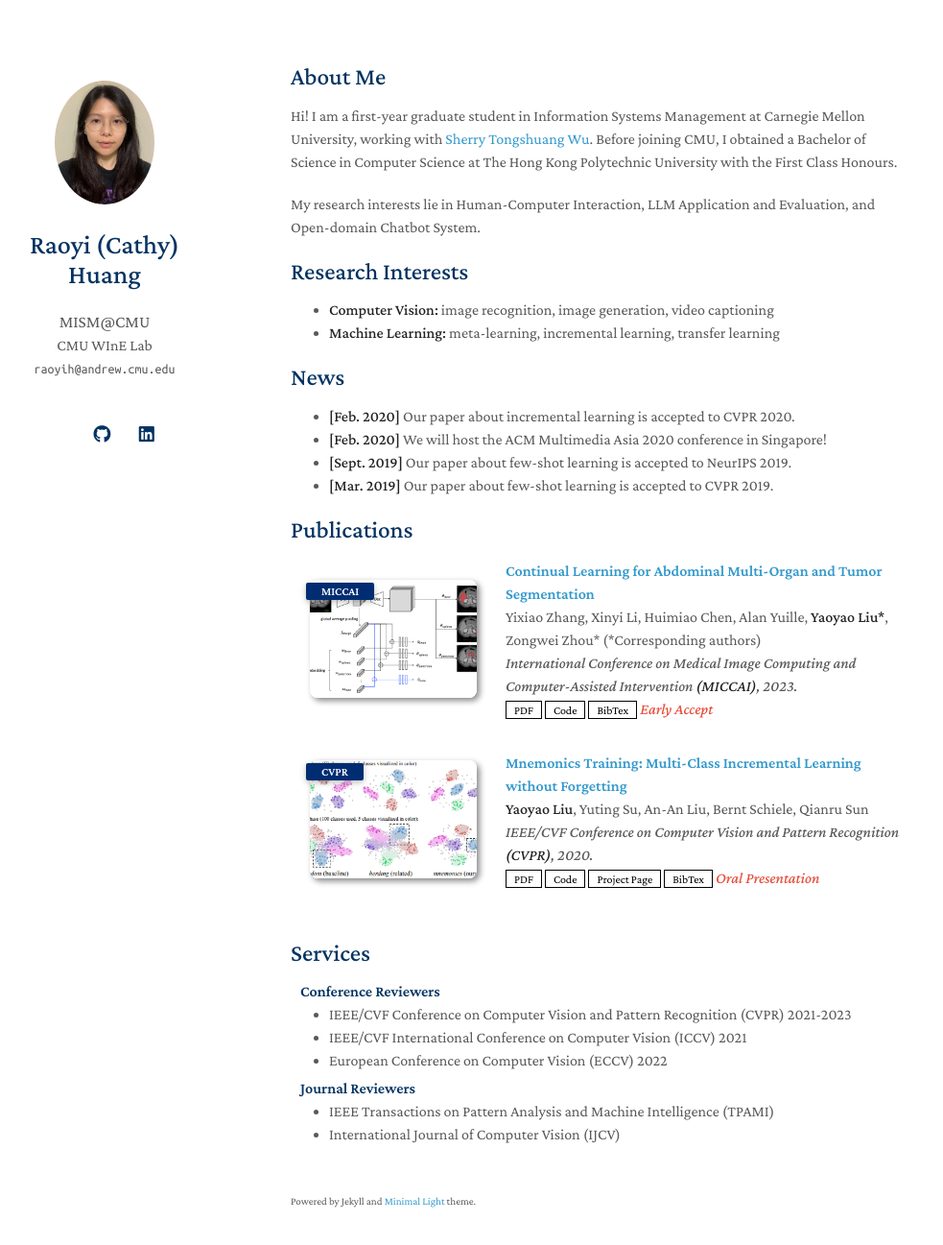
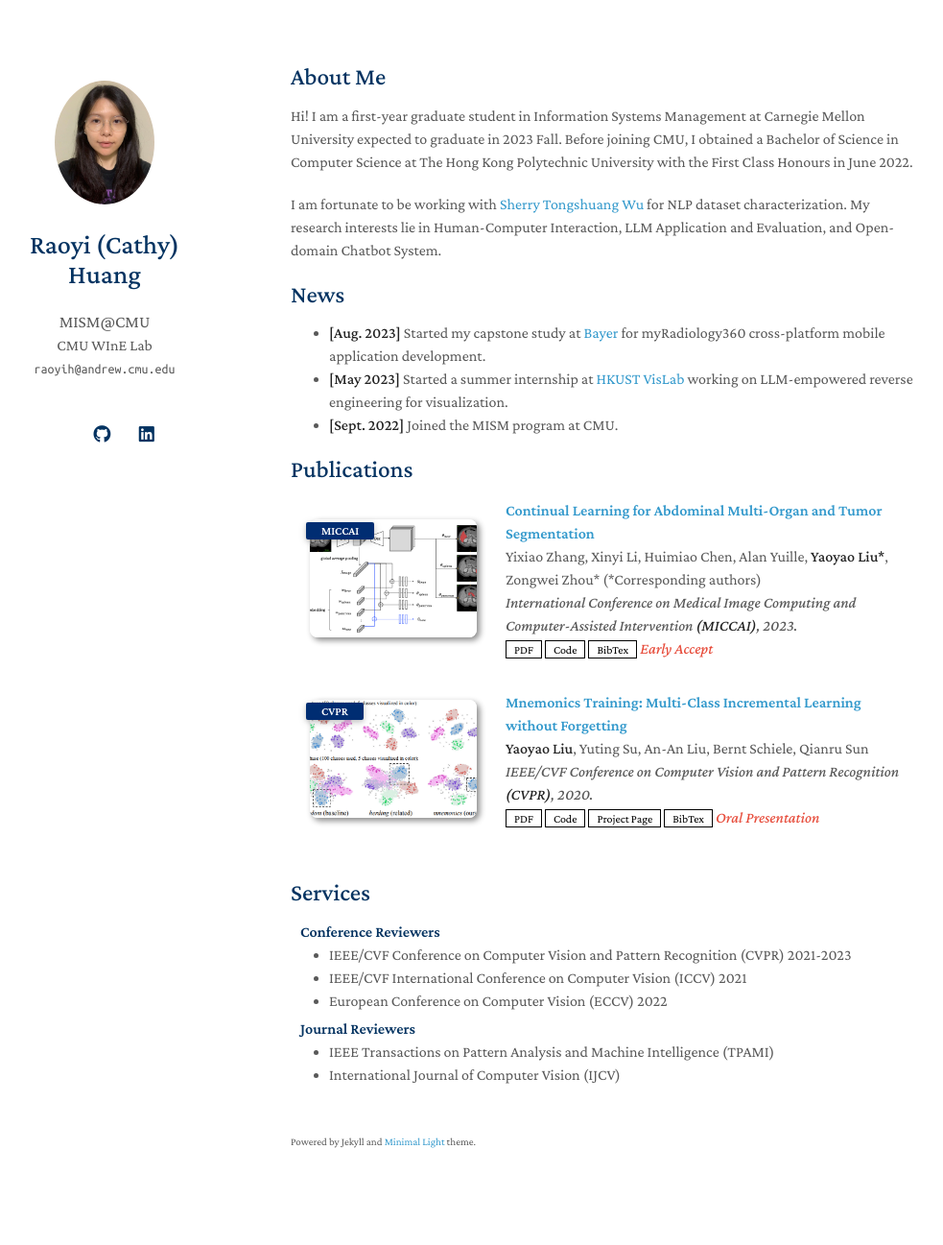
Before and after one commit to Huang-Raoyi/Huang-Raoyi.github.io, a Jekyll site: the page built from index.md, in a window 1280 px wide and 1332 px high. Shown: the top 1297 px of the window at 96% size, without its empty margins (167-1150 px from the left). Built offline with Jekyll 4.4.1, drawn with Linux system fonts in a browser that asks for light colours; nearby versions of some CDN libraries; a style sheet for code colours, icons or effects is not loaded; our own code applies the rules of GitHub Pages for plain Markdown files.

Commit message:
Update index.md

```diff
--- a/index.md
+++ b/index.md
@@ -4,23 +4,24 @@ layout: homepage
 
 ## About Me
 
-Hi! I am a first-year graduate student in Information Systems Management at Carnegie Mellon University, working with [Sherry Tongshuang Wu](https://www.cs.cmu.edu/~sherryw/). Before joining CMU, I obtained a Bachelor of Science in Computer Science at The Hong Kong Polytechnic University with the First Class Honours.
+Hi! I am a first-year graduate student in Information Systems Management at Carnegie Mellon University expected to graduate in 2023 Fall. Before joining CMU, I obtained a Bachelor of Science in Computer Science at The Hong Kong Polytechnic University with the First Class Honours in June 2022.
 
-My research interests lie in Human-Computer Interaction, LLM Application and Evaluation, and Open-domain Chatbot System.
+I am fortunate to be working with [Sherry Tongshuang Wu](https://www.cs.cmu.edu/~sherryw/) for NLP dataset characterization. My research interests lie in Human-Computer Interaction, LLM Application and Evaluation, and Open-domain Chatbot System.
 
 
 
-## Research Interests
-
-- **Computer Vision:** image recognition, image generation, video captioning
-- **Machine Learning:** meta-learning, incremental learning, transfer learning
+<!--- ## Research Interests --->
+<!--- - **Computer Vision:** image recognition, image generation, video captioning --->
+<!--- - **Machine Learning:** meta-learning, incremental learning, transfer learning --->
 
 ## News
 
-- **[Feb. 2020]** Our paper about incremental learning is accepted to CVPR 2020.
-- **[Feb. 2020]** We will host the ACM Multimedia Asia 2020 conference in Singapore!
-- **[Sept. 2019]** Our paper about few-shot learning is accepted to NeurIPS 2019.
-- **[Mar. 2019]** Our paper about few-shot learning is accepted to CVPR 2019.
+- **[Aug. 2023]** Started my capstone study at [Bayer](https://www.bayer.com/en/) for myRadiology360 cross-platform mobile application development.
+- **[May 2023]** Started a summer internship at [HKUST VisLab](http://vis.cse.ust.hk/) working on LLM-empowered reverse engineering for visualization.
+- **[Sept. 2022]** Joined the MISM program at CMU.
+
+
+
 
 {% include_relative _includes/publications.md %}
 
```
